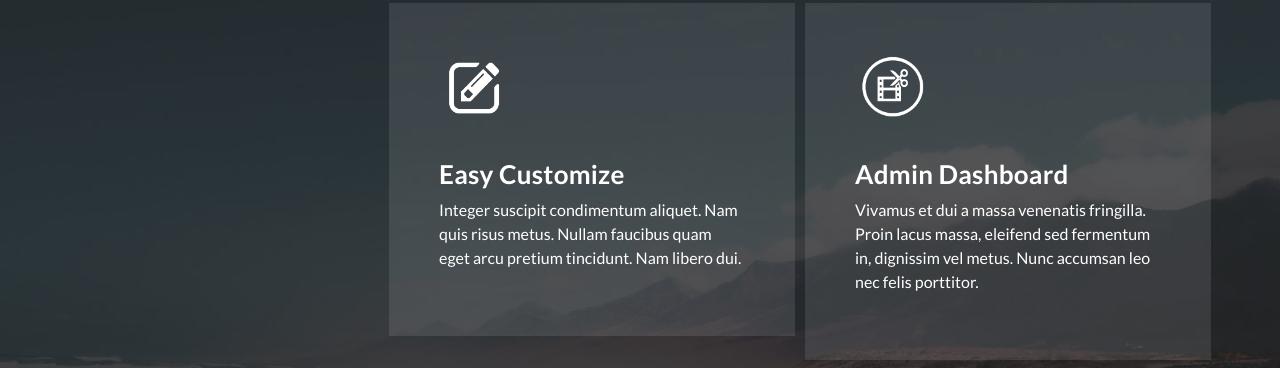
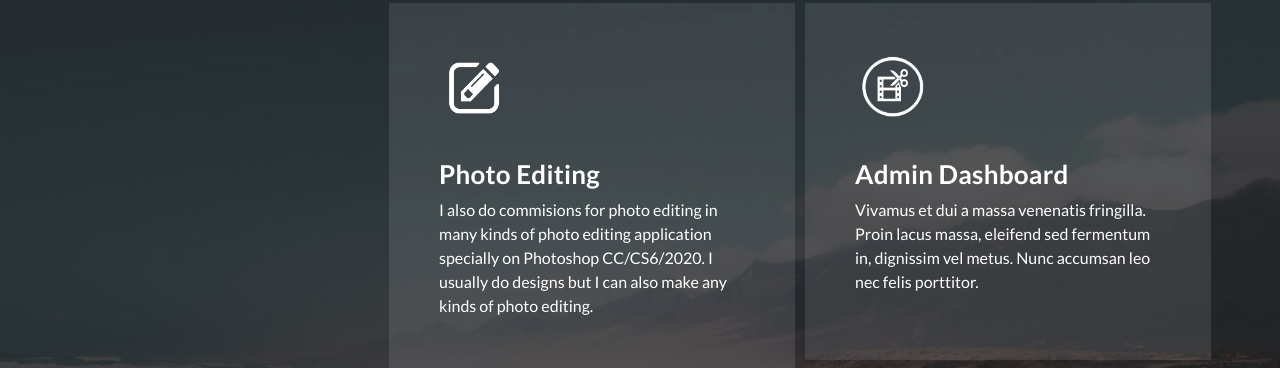
Before and after one commit to Marcvergs/MyPortfolio, a plain HTML site: page index.html in a window 1280 px wide. Shown: the part 1665-2033 px from the top of the page. Drawn offline with Linux system fonts and the light colour scheme.

Commit message:
Update index.html

```diff
--- a/index.html
+++ b/index.html
@@ -151,11 +151,9 @@ https://templatemo.com/tm-531-reflux
             <div class="col-md-6">
               <div class="service-item">
                 <div class="third-service-icon service-icon"></div>
-                <h4>Easy Customize</h4>
+                <h4>Photo Editing</h4>
                 <p>
-                  Integer suscipit condimentum aliquet. Nam quis risus metus.
-                  Nullam faucibus quam eget arcu pretium tincidunt. Nam libero
-                  dui.
+                  I also do commisions for photo editing in many kinds of photo editing application specially on Photoshop CC/CS6/2020. I usually do designs but I can also make any kinds of photo editing.
                 </p>
               </div>
             </div>
```
